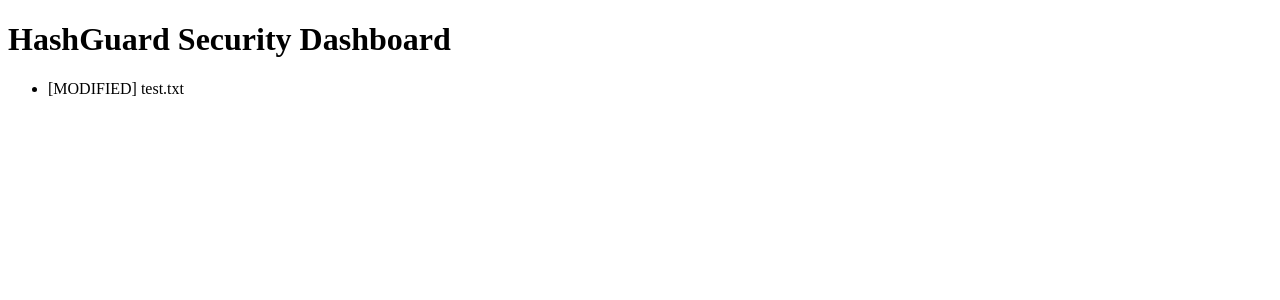
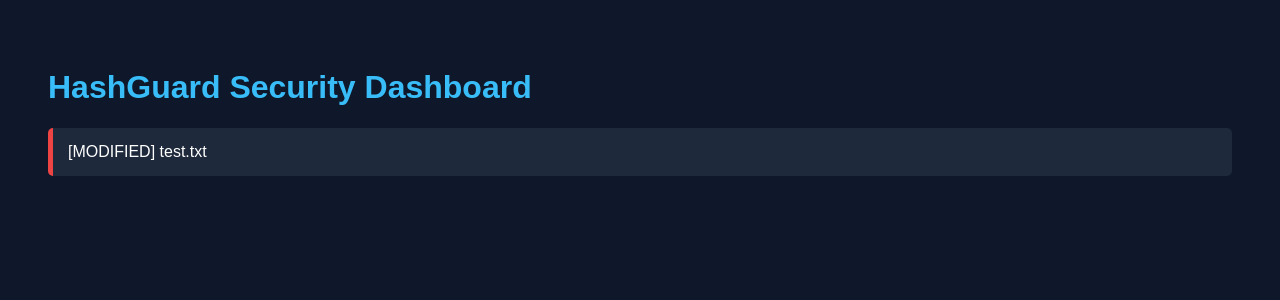
Before and after one commit to husna-fathima-713/HashGuard, a Flask app: page / in a window 1280 px wide. Shown: the top 300 px of the page. Run offline with Flask 3, Linux system fonts and the light colour scheme.

Commit message:
Improved dashboard UI and monitoring visualization

```diff
--- /dev/null
+++ b/static/style.css
@@ -0,0 +1,37 @@
+body {
+
+    background-color: #0f172a;
+    color: white;
+
+    font-family: Arial, sans-serif;
+
+    padding: 40px;
+}
+
+
+h1 {
+
+    color: #38bdf8;
+}
+
+
+.alert-box {
+
+    background-color: #1e293b;
+
+    padding: 15px;
+
+    margin-bottom: 15px;
+
+    border-left: 5px solid #ef4444;
+
+    border-radius: 5px;
+}
+
+
+.safe {
+
+    color: #22c55e;
+
+    font-size: 18px;
+}
--- a/templates/index.html
+++ b/templates/index.html
@@ -4,6 +4,8 @@
 <head>
 
     <title>HashGuard Dashboard</title>
+
+    <link rel="stylesheet" href="{{ url_for('static', filename='style.css') }}">
 
 </head>
 
@@ -13,19 +15,19 @@
 
     {% if alerts %}
 
-        <ul>
+        {% for alert in alerts %}
 
-            {% for alert in alerts %}
+            <div class="alert-box">
 
-                <li>{{ alert }}</li>
+                {{ alert }}
 
-            {% endfor %}
+            </div>
 
-        </ul>
+        {% endfor %}
 
     {% else %}
 
-        <p>No integrity violations detected.</p>
+        <p class="safe">No integrity violations detected.</p>
 
     {% endif %}
 
```
Also changed, not shown: 1 other file.
